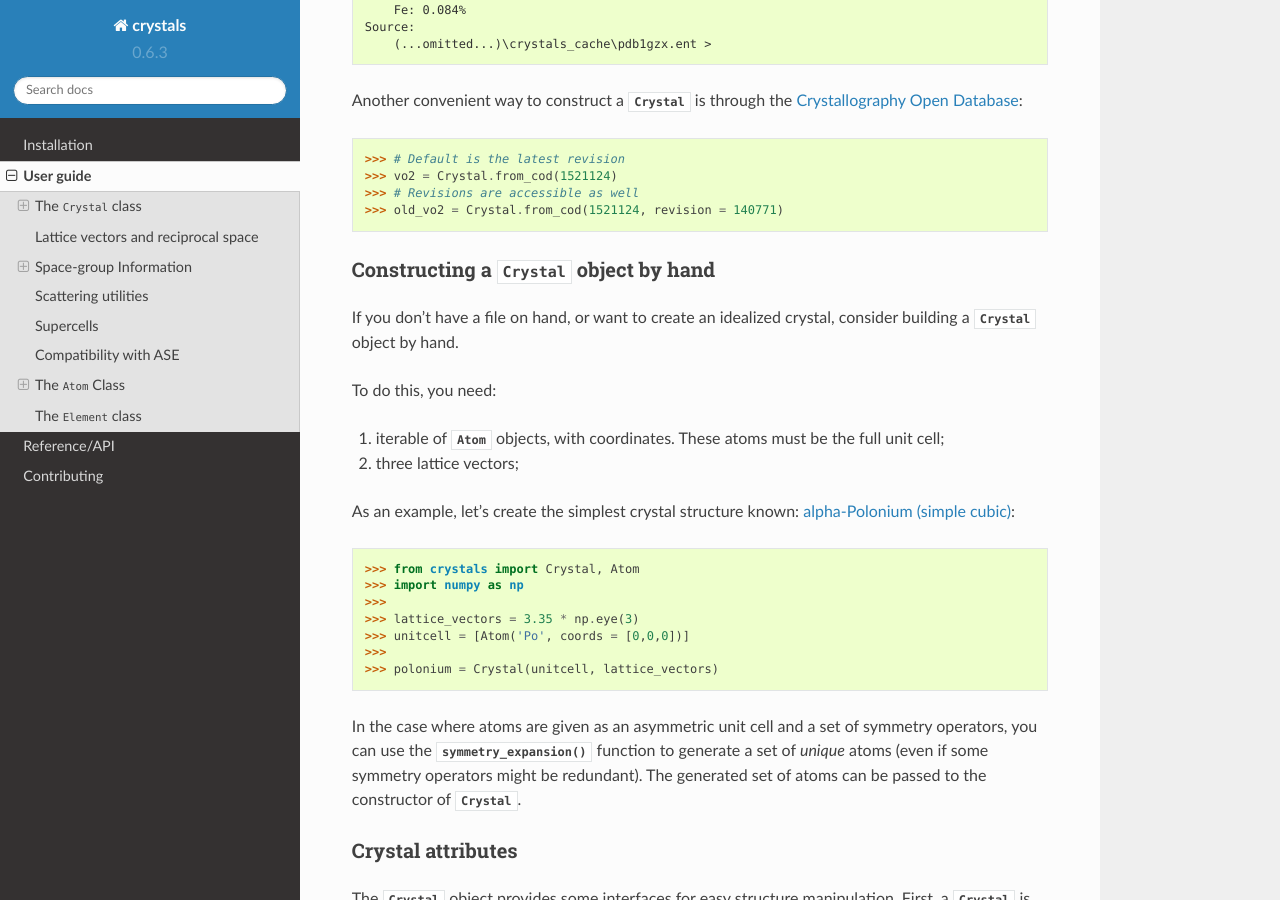
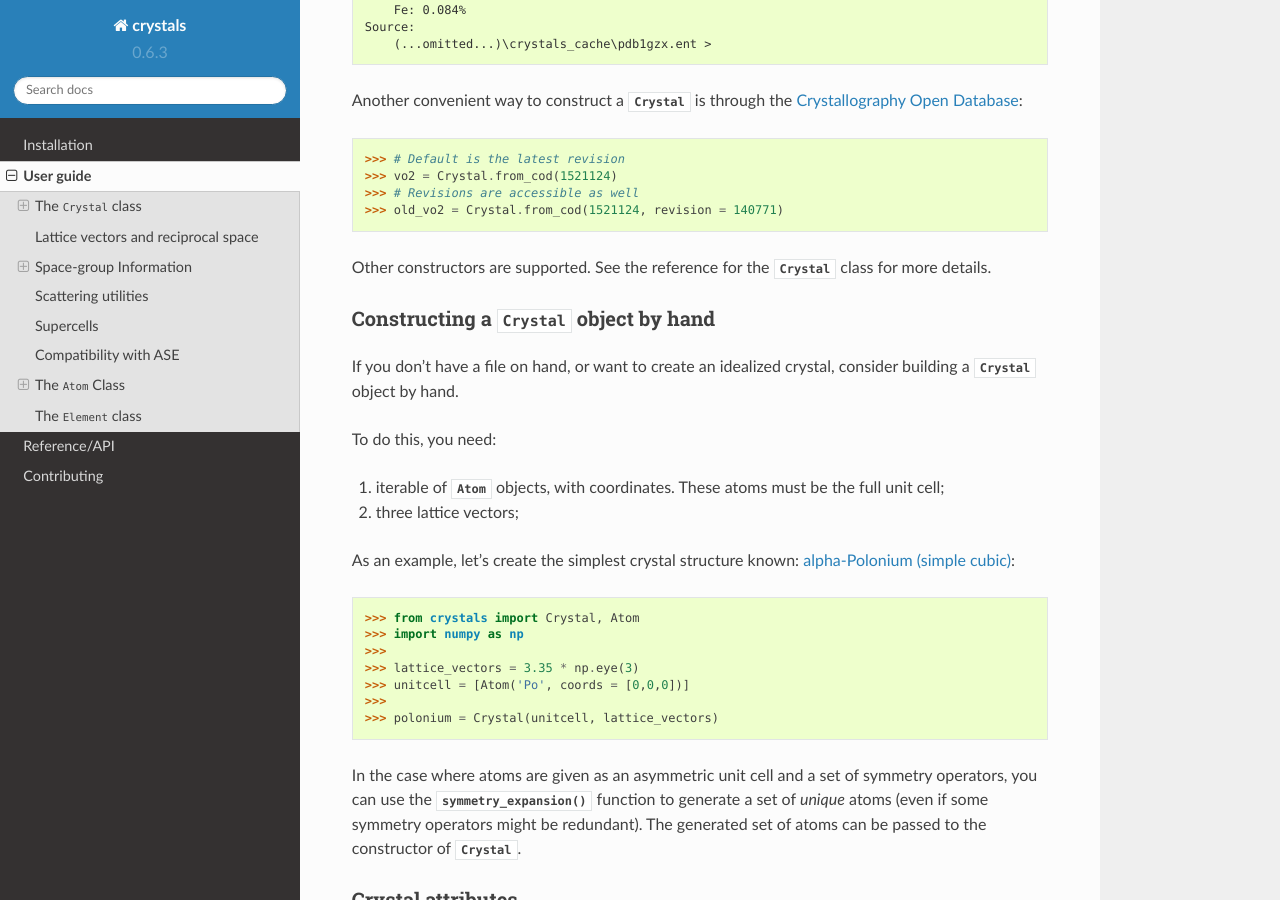
Before and after one commit to LaurentRDC/crystals, a Sphinx documentation site: the page built from docs/guide.rst, in a window 1280 px wide and 900 px high, scrolled down 1615 px. Built offline with Sphinx 7.4.7 and the Read the Docs theme 2.0.0, drawn with Linux system fonts in a browser that asks for light colours.

Commit message:
DOC: tweaks

```diff
--- a/docs/guide.rst
+++ b/docs/guide.rst
@@ -17,6 +17,7 @@ Since working with :class:`Crystal` instances is so important, there are many wa
 
 Constructing a :class:`Crystal` object
 --------------------------------------
+
 Creating a :class:`Crystal` object can be done most easily from a Crystal Information File (CIF, .cif)::
 
     >>> from crystals import Crystal
@@ -86,6 +87,8 @@ Another convenient way to construct a :class:`Crystal` is through the `Crystallo
     >>> vo2 = Crystal.from_cod(1521124)
     >>> # Revisions are accessible as well
     >>> old_vo2 = Crystal.from_cod(1521124, revision = 140771)
+
+Other constructors are supported. See the reference for the :class:`Crystal` class for more details.
 
 Constructing a :class:`Crystal` object by hand
 ----------------------------------------------
```
